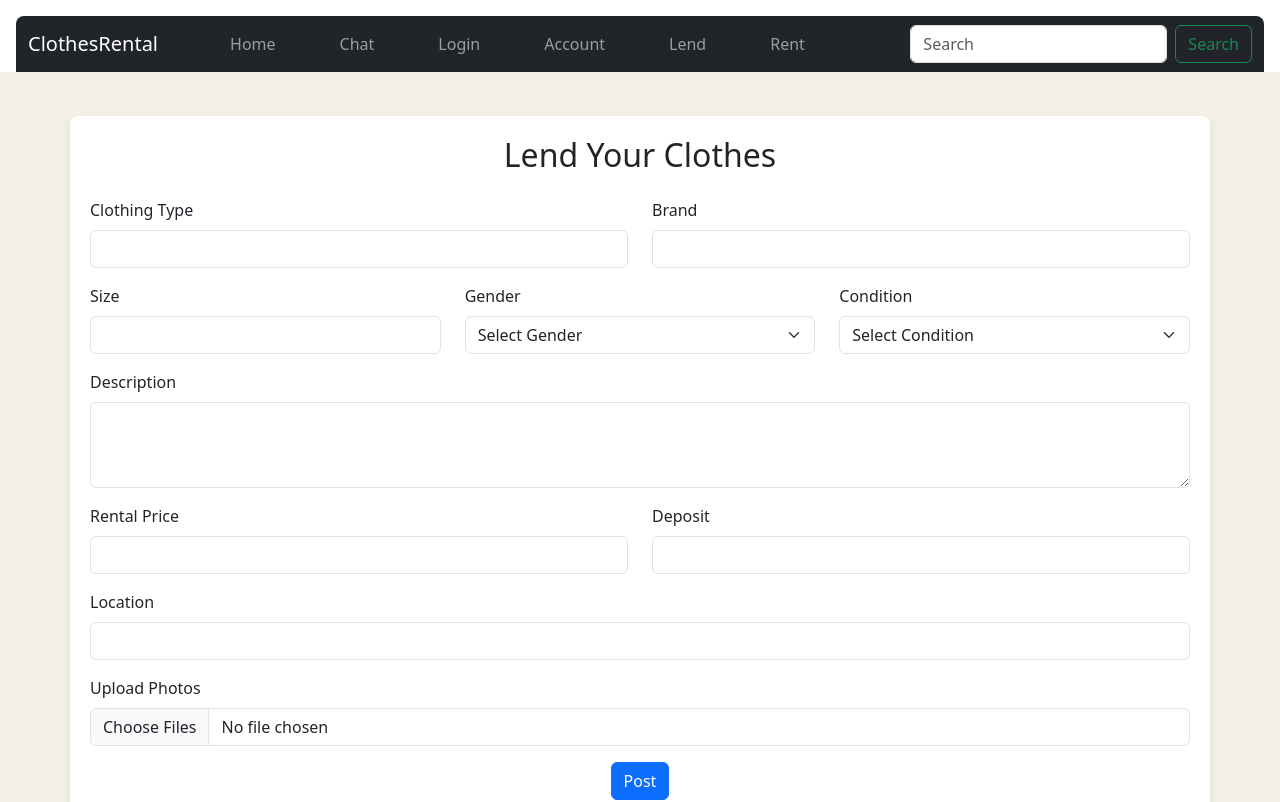
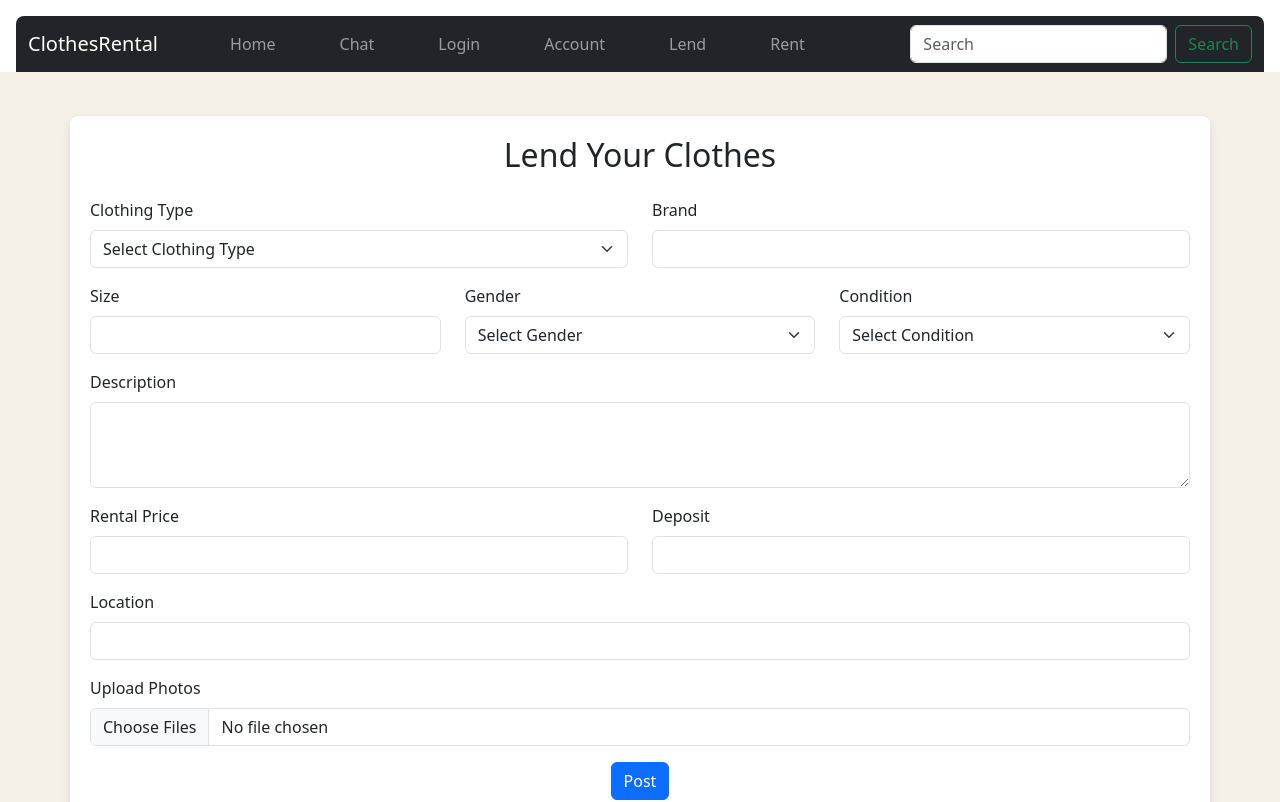
Before and after one commit to ts-31/Clothes-Rental-System, a React (Vite) app in the folder client/: page /lend in a window 1280 px wide. Shown: the top 802 px of the page. Built offline with nearby package versions, Linux system fonts and the light colour scheme.

Commit message:
Added dropdown in clothesType input in Lend.jsx file

```diff
--- a/client/src/pages/Lend.jsx
+++ b/client/src/pages/Lend.jsx
@@ -95,14 +95,18 @@ const Lend = () => {
         <div className="row">
           <div className="col-md-6 mb-3">
             <label className="form-label">Clothing Type</label>
-            <input
-              type="text"
-              className="form-control"
+            <select
+              className="form-select"
               name="clothingType"
               value={formData.clothingType}
               onChange={handleChange}
               required
-            />
+            >
+              <option value="">Select Clothing Type</option>
+              <option value="Wedding">Wedding</option>
+              <option value="Party Wear">Party Wear</option>
+              <option value="Formal Wear">Formal Wear</option>
+            </select>
           </div>
           <div className="col-md-6 mb-3">
             <label className="form-label">Brand</label>
```
